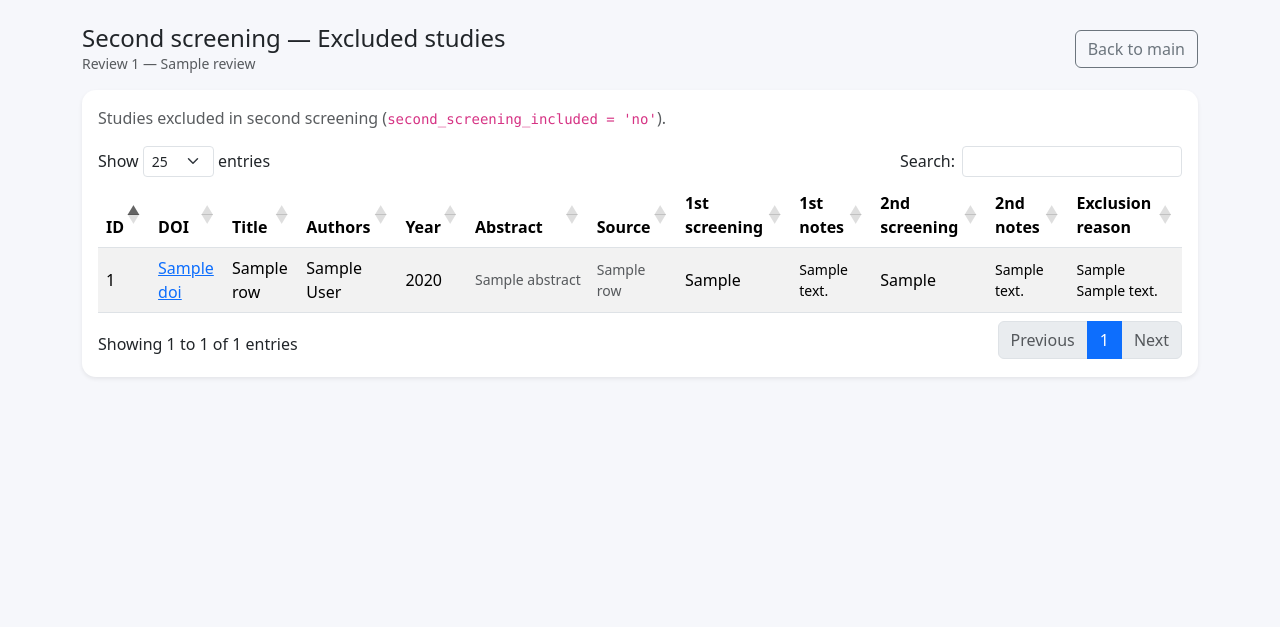
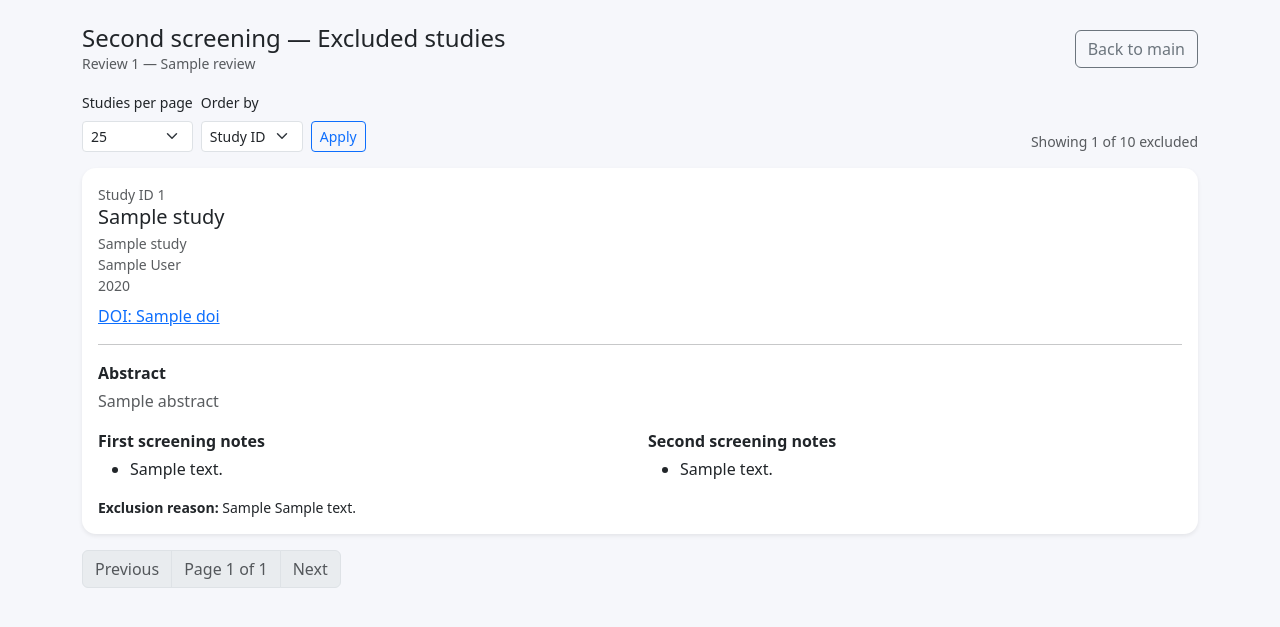
Before and after one commit to DiegoJSN/syst_rev_tool, a Flask app: template templates/second_screening_excluded.html in a window 1280 px wide. Shown: the part 56-683 px from the top of the page. Run offline with Flask 3, Linux system fonts and the light colour scheme; the template is opened without the code that fills it: most values are stand-ins (such as "Sample title", 1, 10 or a date in 2020); some libraries are stand-ins or nearby versions.

Commit message:
Refine excluded studies views with card layout and red counters

```diff
--- a/app.py
+++ b/app.py
@@ -1612,7 +1612,19 @@ def create_app() -> Flask:
         if not review:
             abort(404)
 
-        rows = db.execute(
+        per_page, page, sort = parse_pagination_args()
+        total = db.execute(
+            """
+            SELECT COUNT(*) AS c FROM studies
+            WHERE id_review = %s
+              AND first_screening_included = 'no';
+            """,
+            (review_id,),
+        ).fetchone()["c"]
+        page, total_pages = clamp_page(page, total, per_page)
+        offset = (page - 1) * per_page
+
+        studies = db.execute(
             """
             SELECT s.*,
                    er.hierarchy AS exclusion_reason_hierarchy,
@@ -1621,12 +1633,24 @@ def create_app() -> Flask:
             LEFT JOIN exclusion_reasons er ON er.id = s.exclusion_reason
             WHERE s.id_review = %s
               AND s.first_screening_included = 'no'
-            ORDER BY s.id ASC;
-            """,
-            (review_id,),
+            ORDER BY """
+            + sort_clause(sort)
+            + """
+            LIMIT %s OFFSET %s;
+            """,
+            (review_id, per_page, offset),
         ).fetchall()
 
-        return render_template("first_screening_irrelevant.html", review=review, rows=rows)
+        return render_template(
+            "first_screening_irrelevant.html",
+            review=review,
+            studies=studies,
+            page=page,
+            per_page=per_page,
+            sort=sort,
+            total=total,
+            total_pages=total_pages,
+        )
 
     @app.route("/<int:review_id>_second_screening_excluded.html")
     def second_screening_excluded(review_id: int):
@@ -1635,7 +1659,19 @@ def create_app() -> Flask:
         if not review:
             abort(404)
 
-        rows = db.execute(
+        per_page, page, sort = parse_pagination_args()
+        total = db.execute(
+            """
+            SELECT COUNT(*) AS c FROM studies
+            WHERE id_review = %s
+              AND second_screening_included = 'no';
+            """,
+            (review_id,),
+        ).fetchone()["c"]
+        page, total_pages = clamp_page(page, total, per_page)
+        offset = (page - 1) * per_page
+
+        studies = db.execute(
             """
             SELECT s.*,
                    er.hierarchy AS exclusion_reason_hierarchy,
@@ -1644,12 +1680,24 @@ def create_app() -> Flask:
             LEFT JOIN exclusion_reasons er ON er.id = s.exclusion_reason
             WHERE s.id_review = %s
               AND s.second_screening_included = 'no'
-            ORDER BY s.id ASC;
-            """,
-            (review_id,),
+            ORDER BY """
+            + sort_clause(sort)
+            + """
+            LIMIT %s OFFSET %s;
+            """,
+            (review_id, per_page, offset),
         ).fetchall()
 
-        return render_template("second_screening_excluded.html", review=review, rows=rows)
+        return render_template(
+            "second_screening_excluded.html",
+            review=review,
+            studies=studies,
+            page=page,
+            per_page=per_page,
+            sort=sort,
+            total=total,
+            total_pages=total_pages,
+        )
 
     @app.route("/review/<int:review_id>/full_extraction.html")
     def full_extraction(review_id: int):
--- a/templates/review_main.html
+++ b/templates/review_main.html
@@ -148,7 +148,7 @@
               <h5 class="card-title mb-0">First screening (Title & Abstract)</h5>
               <div class="d-flex flex-wrap gap-3 text-muted small">
                 <span>
-                  <a class="text-decoration-none" href="{{ url_for('first_screening_irrelevant', review_id=review.id) }}">
+                  <a class="text-decoration-none {{ 'text-danger fw-semibold' if first_irrelevant > 0 else 'text-muted' }}" href="{{ url_for('first_screening_irrelevant', review_id=review.id) }}">
                     Irrelevant studies: {{ first_irrelevant }}
                   </a>
                 </span>
@@ -198,7 +198,7 @@
               <h5 class="card-title mb-0">Second screening (Full-text)</h5>
               <div class="d-flex flex-wrap gap-3 text-muted small">
                 <span>
-                  <a class="text-decoration-none" href="{{ url_for('second_screening_excluded', review_id=review.id) }}">
+                  <a class="text-decoration-none {{ 'text-danger fw-semibold' if second_excluded > 0 else 'text-muted' }}" href="{{ url_for('second_screening_excluded', review_id=review.id) }}">
                     Excluded studies: {{ second_excluded }}
                   </a>
                 </span>
--- a/templates/second_screening_excluded.html
+++ b/templates/second_screening_excluded.html
@@ -1,86 +1,130 @@
 {% extends "base.html" %}
-
 {% block content %}
-<div class="d-flex justify-content-between align-items-center mb-3 flex-wrap gap-2">
+<div class="d-flex justify-content-between align-items-center mb-3">
   <div>
     <h4 class="mb-0">Second screening — Excluded studies</h4>
     <div class="text-muted small">Review {{ review.id }} — {{ review.review_name }}</div>
   </div>
-  <div class="d-flex gap-2">
-    <a class="btn btn-outline-secondary" href="{{ url_for('review_main', review_id=review.id) }}">Back to main</a>
-  </div>
+  <a class="btn btn-outline-secondary" href="{{ url_for('review_main', review_id=review.id) }}">Back to main</a>
 </div>
 
-<div class="card shadow-sm">
-  <div class="card-body">
-    <p class="text-muted mb-3">Studies excluded in second screening (<code>second_screening_included = 'no'</code>).</p>
+<form method="get" class="row g-2 align-items-end mb-3">
+  <input type="hidden" name="page" value="1">
+  <div class="col-auto">
+    <label class="form-label small">Studies per page</label>
+    <select class="form-select form-select-sm" name="per_page">
+      <option value="25" {% if per_page == 25 %}selected{% endif %}>25</option>
+      <option value="50" {% if per_page == 50 %}selected{% endif %}>50</option>
+      <option value="100" {% if per_page == 100 %}selected{% endif %}>100</option>
+    </select>
+  </div>
+  <div class="col-auto">
+    <label class="form-label small">Order by</label>
+    <select class="form-select form-select-sm" name="sort">
+      <option value="id" {% if sort == "id" %}selected{% endif %}>Study ID</option>
+      <option value="authors" {% if sort == "authors" %}selected{% endif %}>Authors</option>
+      <option value="title" {% if sort == "title" %}selected{% endif %}>Title</option>
+      <option value="random" {% if sort == "random" %}selected{% endif %}>Random</option>
+    </select>
+  </div>
+  <div class="col-auto">
+    <button class="btn btn-outline-primary btn-sm" type="submit">Apply</button>
+  </div>
+  <div class="col-auto ms-auto">
+    <div class="text-muted small">Showing {{ studies|length }} of {{ total }} excluded</div>
+  </div>
+</form>
 
-    <div class="table-responsive">
-      <table id="studiesTable" class="table table-striped table-hover align-middle">
-        <thead>
-          <tr>
-            <th>ID</th>
-            <th>DOI</th>
-            <th>Title</th>
-            <th>Authors</th>
-            <th>Year</th>
-            <th>Abstract</th>
-            <th>Source</th>
-            <th>1st screening</th>
-            <th>1st notes</th>
-            <th>2nd screening</th>
-            <th>2nd notes</th>
-            <th>Exclusion reason</th>
-          </tr>
-        </thead>
+{% if not studies %}
+  <div class="alert alert-info">No excluded studies found.</div>
+{% else %}
+  <div class="row g-3">
+    {% for study in studies %}
+      <div class="col-12">
+        <div class="card shadow-sm">
+          <div class="card-body">
+            <div class="small text-muted">Study ID {{ study.id }}</div>
+            <h5 class="mb-1">{{ study.title or "Untitled" }}</h5>
+            <div class="small text-muted">{{ study.source_title or "Unknown journal" }}</div>
+            <div class="small text-muted">{{ study.authors }}</div>
+            {% if study.year %}
+              <div class="small text-muted">{{ study.year }}</div>
+            {% endif %}
+            {% if study.doi %}
+              <div class="mt-2">
+                <a href="{{ doi_url(study.doi) }}" target="_blank" rel="noopener">DOI: {{ study.doi }}</a>
+              </div>
+            {% endif %}
 
-        <tbody>
-          {% for r in rows %}
-            <tr>
-              <td>{{ r.id }}</td>
-              <td>
-                {% if r.doi %}
-                  <a href="{{ doi_url(r.doi) }}" target="_blank" rel="noopener">{{ r.doi }}</a>
+            <hr>
+            <div class="mb-3">
+              <div class="fw-semibold mb-1">Abstract</div>
+              <div class="text-muted" style="white-space: pre-wrap;">{{ study.abstract or "" }}</div>
+            </div>
+
+            <div class="row g-3">
+              <div class="col-md-6">
+                <div class="fw-semibold mb-1">First screening notes</div>
+                {% if study.first_screening_notes %}
+                  <ul class="mb-0">
+                    {% for note in study.first_screening_notes.split(";$]") %}
+                      {% if note|trim %}
+                        <li>{{ note|trim }}</li>
+                      {% endif %}
+                    {% endfor %}
+                  </ul>
+                {% else %}
+                  <div class="text-muted small">No notes.</div>
                 {% endif %}
-              </td>
-              <td>{{ r.title }}</td>
-              <td>{{ r.authors }}</td>
-              <td>{{ r.year }}</td>
-              <td class="small text-muted text-nowrap">
-                {% if r.abstract and r.abstract|length > 20 %}
-                  {{ r.abstract[:20] }}…
+              </div>
+              <div class="col-md-6">
+                <div class="fw-semibold mb-1">Second screening notes</div>
+                {% if study.second_screening_notes %}
+                  <ul class="mb-0">
+                    {% for note in study.second_screening_notes.split(";$]") %}
+                      {% if note|trim %}
+                        <li>{{ note|trim }}</li>
+                      {% endif %}
+                    {% endfor %}
+                  </ul>
                 {% else %}
-                  {{ r.abstract }}
+                  <div class="text-muted small">No notes.</div>
                 {% endif %}
-              </td>
-              <td class="small text-muted">{{ r.source_title }}</td>
-              <td>{{ r.first_screening_included }}</td>
-              <td class="small">{{ r.first_screening_notes }}</td>
-              <td>{{ r.second_screening_included }}</td>
-              <td class="small">{{ r.second_screening_notes }}</td>
-              <td class="small">
-                {% if r.exclusion_reason_hierarchy %}
-                  {{ r.exclusion_reason_hierarchy }} {{ r.exclusion_reason_text }}
-                {% else %}
-                  {{ r.exclusion_reason_text }}
-                {% endif %}
-              </td>
-            </tr>
-          {% endfor %}
-        </tbody>
-      </table>
-    </div>
+              </div>
+            </div>
+
+            {% if study.exclusion_reason_hierarchy %}
+              <div class="mt-3 small">
+                <span class="fw-semibold">Exclusion reason:</span>
+                {{ study.exclusion_reason_hierarchy }} {{ study.exclusion_reason_text }}
+              </div>
+            {% endif %}
+          </div>
+        </div>
+      </div>
+    {% endfor %}
   </div>
-</div>
+
+  <nav aria-label="Second screening excluded pages" class="mt-3">
+    <ul class="pagination">
+      <li class="page-item {% if page <= 1 %}disabled{% endif %}">
+        {% if page <= 1 %}
+          <span class="page-link">Previous</span>
+        {% else %}
+          <a class="page-link" href="{{ url_for('second_screening_excluded', review_id=review.id, page=page-1, per_page=per_page, sort=sort) }}">Previous</a>
+        {% endif %}
+      </li>
+      <li class="page-item disabled">
+        <span class="page-link">Page {{ page }} of {{ total_pages }}</span>
+      </li>
+      <li class="page-item {% if page >= total_pages %}disabled{% endif %}">
+        {% if page >= total_pages %}
+          <span class="page-link">Next</span>
+        {% else %}
+          <a class="page-link" href="{{ url_for('second_screening_excluded', review_id=review.id, page=page+1, per_page=per_page, sort=sort) }}">Next</a>
+        {% endif %}
+      </li>
+    </ul>
+  </nav>
+{% endif %}
 {% endblock %}
-
-{% block scripts %}
-<script>
-  $(document).ready(function(){
-    $('#studiesTable').DataTable({
-      pageLength: 25,
-      order: [[0,'asc']]
-    });
-  });
-</script>
-{% endblock %}
```
Also changed, not shown: templates/first_screening_irrelevant.html (+115 -71 lines).
